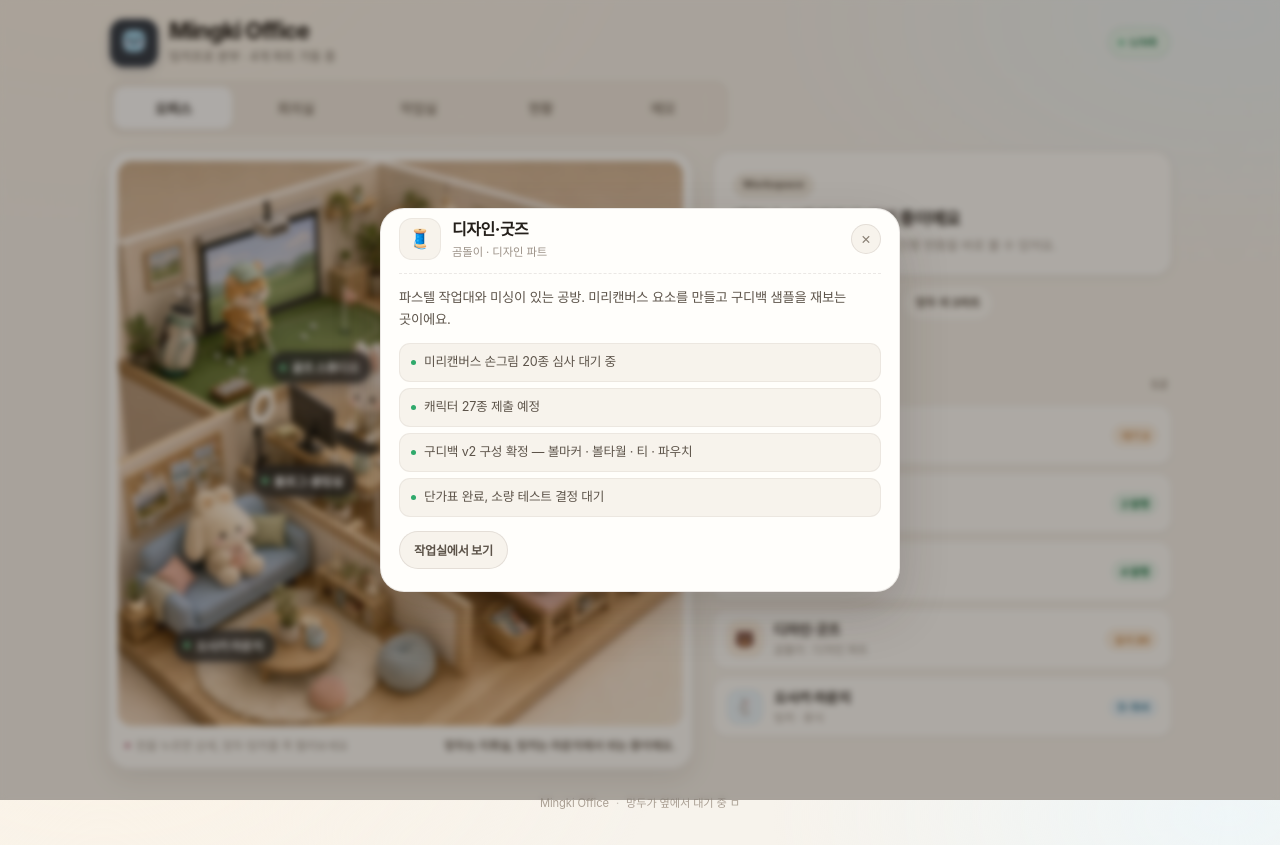
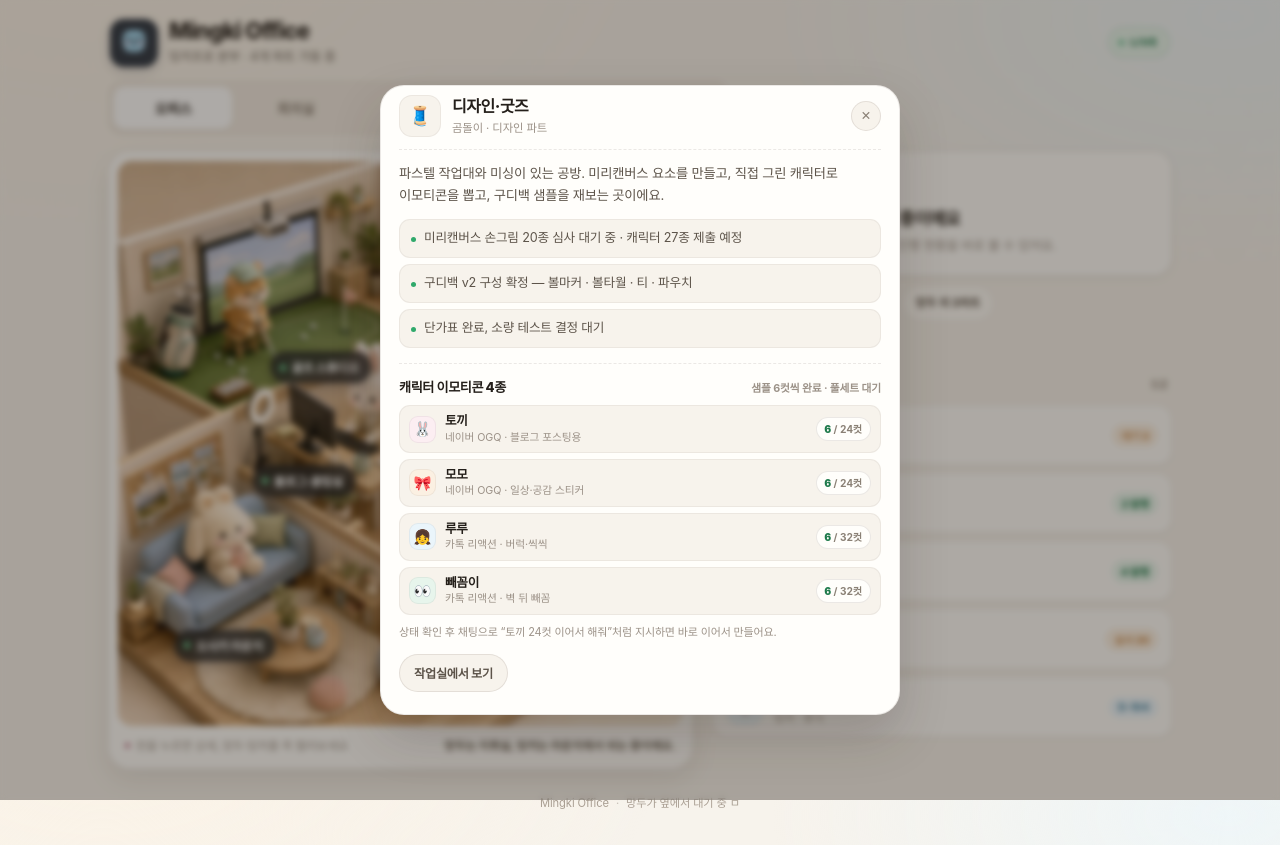
Before and after one commit to glfngl102-rgb/mingki-office, a plain HTML site: page index.html in a window 1280 px wide. Both pictures are taken after a click on the button "디자인·굿즈". Drawn offline with Linux system fonts and the light colour scheme.

Commit message:
feat: 캐릭터 이모티콘 4종 현황 추가 — 작업실 카드·디자인·굿즈 파트 시트

```diff
--- a/app.js
+++ b/app.js
@@ -145,10 +145,11 @@
       status: '심사 20',
       statusType: 'wait',
       avatar: '🐻',
-      desc: '파스텔 작업대와 미싱이 있는 공방. 미리캔버스 요소를 만들고 구디백 샘플을 재보는 곳이에요.',
+      desc: '파스텔 작업대와 미싱이 있는 공방. 미리캔버스 요소를 만들고, 직접 그린 캐릭터로 이모티콘을 뽑고, 구디백 샘플을 재보는 곳이에요.',
+      reportLead: '이모티콘 4종 샘플 6컷씩 완료 — 풀세트 대기',
+      emoticons: true,
       items: [
-        '미리캔버스 손그림 20종 심사 대기 중',
-        '캐릭터 27종 제출 예정',
+        '미리캔버스 손그림 20종 심사 대기 중 · 캐릭터 27종 제출 예정',
         '구디백 v2 구성 확정 — 볼마커 · 볼타월 · 티 · 파우치',
         '단가표 완료, 소량 테스트 결정 대기'
       ],
@@ -251,7 +252,8 @@
   if (reportList) {
     reportList.innerHTML = PART_ORDER.map((key) => {
       const p = PARTS[key];
-      const lines = (p.items || []).slice(0, 3);
+      const lead = p.reportLead ? [p.reportLead] : [];
+      const lines = lead.concat(p.items || []).slice(0, 3);
       return '<button class="report-card" type="button" data-part="' + key + '">' +
         '<span class="report-top">' +
           '<span class="part-avatar part-avatar--' + p.tone + '" aria-hidden="true">' + p.avatar + '</span>' +
@@ -270,6 +272,7 @@
   const sheetEmoji = $('#sheetEmoji');
   const sheetDesc = $('#sheetDesc');
   const sheetList = $('#sheetList');
+  const sheetEt = $('#sheetEt');
   const sheetActions = $('#sheetActions');
   const sheetClose = $('#sheetClose');
   let lastFocus = null;
@@ -287,6 +290,20 @@
     sheetSub.textContent = p.sub;
     sheetDesc.textContent = p.desc;
     sheetList.innerHTML = items.map((item) => '<li>' + item + '</li>').join('');
+
+    if (sheetEt) {
+      const etSrc = $('#etList');
+      if (p.emoticons && etSrc) {
+        sheetEt.innerHTML =
+          '<div class="et-head"><strong>캐릭터 이모티콘 4종</strong><span>샘플 6컷씩 완료 · 풀세트 대기</span></div>' +
+          '<ul class="et-list">' + etSrc.innerHTML + '</ul>' +
+          '<p class="et-note">상태 확인 후 채팅으로 “토끼 24컷 이어서 해줘”처럼 지시하면 바로 이어서 만들어요.</p>';
+        sheetEt.hidden = false;
+      } else {
+        sheetEt.innerHTML = '';
+        sheetEt.hidden = true;
+      }
+    }
     sheetActions.innerHTML = (p.actions || []).map((a) => {
       if (a.type === 'link') {
         return '<a href="' + a.href + '" target="_blank" rel="noopener">' + a.label + '</a>';
--- a/index.html
+++ b/index.html
@@ -177,11 +177,52 @@
       </div>
 
       <div class="board-meta">
-        <span class="board-count">진행 중 6개</span>
+        <span class="board-count">진행 중 7개</span>
         <span class="board-date" id="boardDate"></span>
       </div>
 
       <div class="board">
+
+        <article class="pcard pcard--lav">
+          <header class="pcard-top">
+            <span class="pcard-emoji" aria-hidden="true">✏️</span>
+            <div class="pcard-title">
+              <h3>캐릭터 이모티콘 4종</h3>
+              <p>직접 그린 캐릭터 4종</p>
+            </div>
+            <span class="status status--go">샘플 완료</span>
+          </header>
+
+          <ul class="et-list" id="etList">
+            <li>
+              <span class="et-face et-face--pink" aria-hidden="true">🐰</span>
+              <span class="et-body"><strong>토끼</strong><span>네이버 OGQ · 블로그 포스팅용</span></span>
+              <span class="et-count"><b>6</b> / 24컷</span>
+            </li>
+            <li>
+              <span class="et-face et-face--amber" aria-hidden="true">🎀</span>
+              <span class="et-body"><strong>모모</strong><span>네이버 OGQ · 일상·공감 스티커</span></span>
+              <span class="et-count"><b>6</b> / 24컷</span>
+            </li>
+            <li>
+              <span class="et-face et-face--sky" aria-hidden="true">👧</span>
+              <span class="et-body"><strong>루루</strong><span>카톡 리액션 · 버럭·씩씩</span></span>
+              <span class="et-count"><b>6</b> / 32컷</span>
+            </li>
+            <li>
+              <span class="et-face et-face--green" aria-hidden="true">👀</span>
+              <span class="et-body"><strong>빼꼼이</strong><span>카톡 리액션 · 벽 뒤 빼꼼</span></span>
+              <span class="et-count"><b>6</b> / 32컷</span>
+            </li>
+          </ul>
+
+          <p class="et-note">상태 확인 후 채팅으로 “토끼 24컷 이어서 해줘”처럼 지시하면 바로 이어서 만들어요.</p>
+
+          <footer class="pcard-foot">
+            <span class="tag tag--go">풀세트 대기</span>
+            <a class="mini-link" href="#panel-office" data-open="design">공방 보기 →</a>
+          </footer>
+        </article>
 
         <article class="pcard pcard--sage">
           <header class="pcard-top">
@@ -295,7 +336,7 @@
           </header>
           <ul class="pcard-list">
             <li class="wait">전자책 298쪽 PDF 검토 대기</li>
-            <li class="wait">이모티콘 샘플 검토 대기</li>
+            <li class="done">이모티콘 4종 샘플 6컷씩 완료 — 풀세트 대기</li>
             <li class="wait">인스타 썸툰·골프툰 샘플 검토 대기</li>
           </ul>
           <footer class="pcard-foot">
@@ -423,6 +464,7 @@
             <button class="chip" type="button" data-todo="구디백 소량 테스트 결정">구디백 소량 테스트 결정</button>
             <button class="chip" type="button" data-todo="오사카 항공 특가 확인">오사카 항공 특가 확인</button>
             <button class="chip" type="button" data-todo="다음 맛집 회차 글감 정리">다음 맛집 회차 글감 정리</button>
+            <button class="chip" type="button" data-todo="이모티콘 4종 풀세트 제작 지시">이모티콘 4종 풀세트 제작 지시</button>
           </div>
         </div>
 
@@ -455,6 +497,7 @@
     <div class="sheet-body">
       <p class="sheet-desc" id="sheetDesc"></p>
       <ul class="sheet-list" id="sheetList"></ul>
+      <div class="et-sheet" id="sheetEt" hidden></div>
       <div class="sheet-actions" id="sheetActions"></div>
     </div>
   </div>
--- a/style.css
+++ b/style.css
@@ -882,6 +882,108 @@ main { min-height: 60vh; }
 }
 .mini-link:hover { text-decoration: underline; }
 
+/* ───────────── 캐릭터 이모티콘 현황 ───────────── */
+.et-list { display: grid; gap: 6px; }
+.et-list li {
+  display: flex;
+  align-items: center;
+  gap: 9px;
+  min-width: 0;
+  padding: 7px 9px;
+  border-radius: var(--radius-sm);
+  background: var(--cream);
+  border: 1px solid var(--line-soft);
+}
+.et-face {
+  flex: none;
+  display: grid;
+  place-items: center;
+  width: 27px; height: 27px;
+  border-radius: 9px;
+  background: var(--paper);
+  border: 1px solid var(--line-soft);
+  font-size: .9rem;
+  line-height: 1;
+}
+.et-face--pink  { background: var(--pink-tint); }
+.et-face--amber { background: var(--amber-tint); }
+.et-face--sky   { background: var(--sky-tint); }
+.et-face--green { background: var(--green-tint); }
+
+.et-body {
+  flex: 1 1 auto;
+  min-width: 0;
+  display: grid;
+  gap: 1px;
+  text-align: left;
+}
+.et-body strong {
+  font-size: .79rem;
+  font-weight: 800;
+  letter-spacing: -.02em;
+  color: #241F1A;
+  line-height: 1.3;
+}
+.et-body span {
+  display: -webkit-box;
+  -webkit-line-clamp: 2;
+  -webkit-box-orient: vertical;
+  font-size: .67rem;
+  color: var(--muted);
+  letter-spacing: -.01em;
+  line-height: 1.35;
+  overflow: hidden;
+  word-break: keep-all;
+}
+
+.et-count {
+  flex: none;
+  padding: 3px 8px;
+  border-radius: 100px;
+  background: var(--paper);
+  border: 1px solid var(--line);
+  font-size: .63rem;
+  font-weight: 700;
+  color: #8A8075;
+  letter-spacing: -.01em;
+  font-variant-numeric: tabular-nums;
+  white-space: nowrap;
+}
+.et-count b { color: var(--green-deep); font-weight: 900; }
+
+.et-note {
+  margin-top: 9px;
+  font-size: .69rem;
+  line-height: 1.5;
+  color: var(--muted);
+  letter-spacing: -.015em;
+  word-break: keep-all;
+}
+
+.et-sheet[hidden] { display: none; }
+.et-head {
+  display: flex;
+  align-items: baseline;
+  justify-content: space-between;
+  gap: 8px;
+  margin: 15px 0 7px;
+  padding-top: 13px;
+  border-top: 1px dashed var(--line);
+}
+.et-head strong {
+  font-size: .82rem;
+  font-weight: 800;
+  letter-spacing: -.03em;
+  color: #241F1A;
+}
+.et-head span {
+  flex: none;
+  font-size: .67rem;
+  font-weight: 700;
+  color: var(--muted);
+  letter-spacing: -.01em;
+}
+
 /* ───────────── 현황 ───────────── */
 .stat-strip {
   display: grid;
```
Also changed, not shown: 1 other file.
